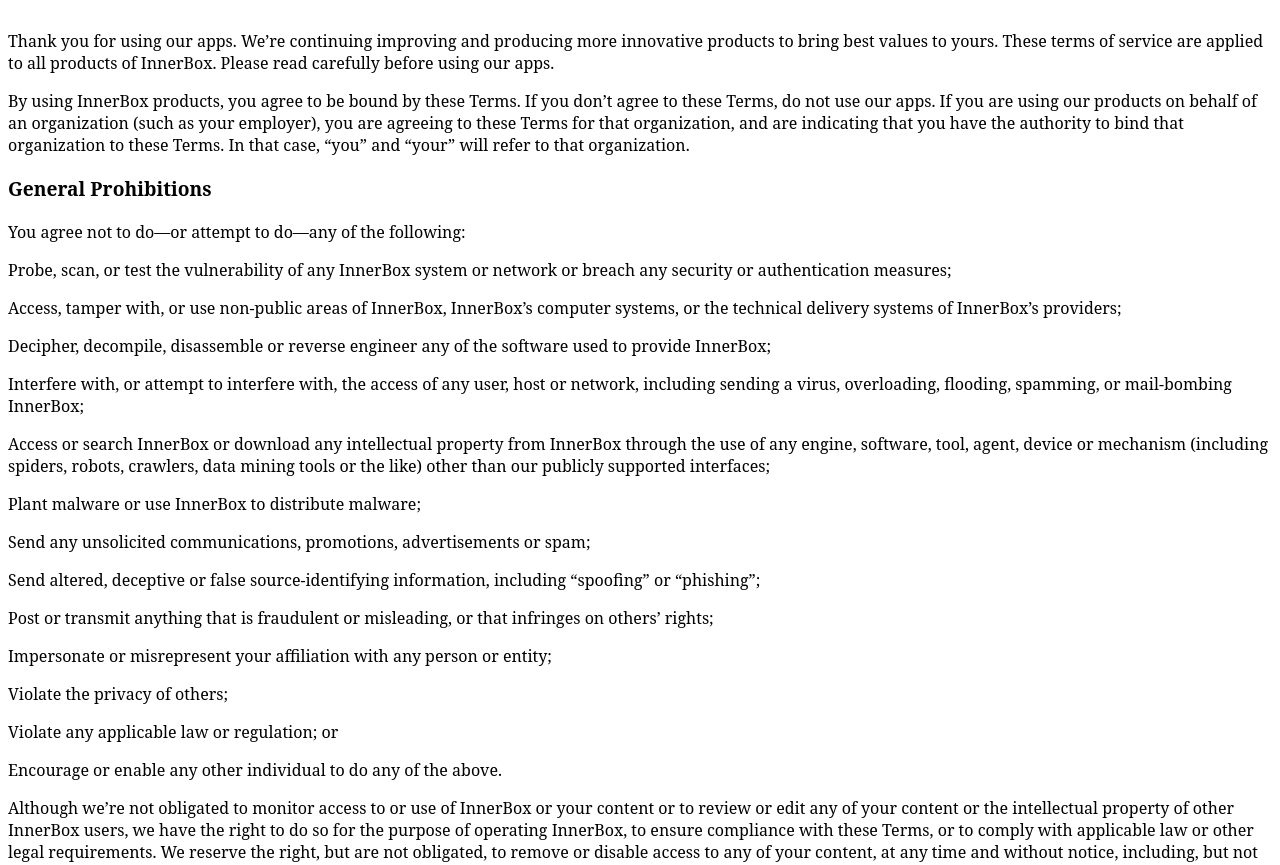
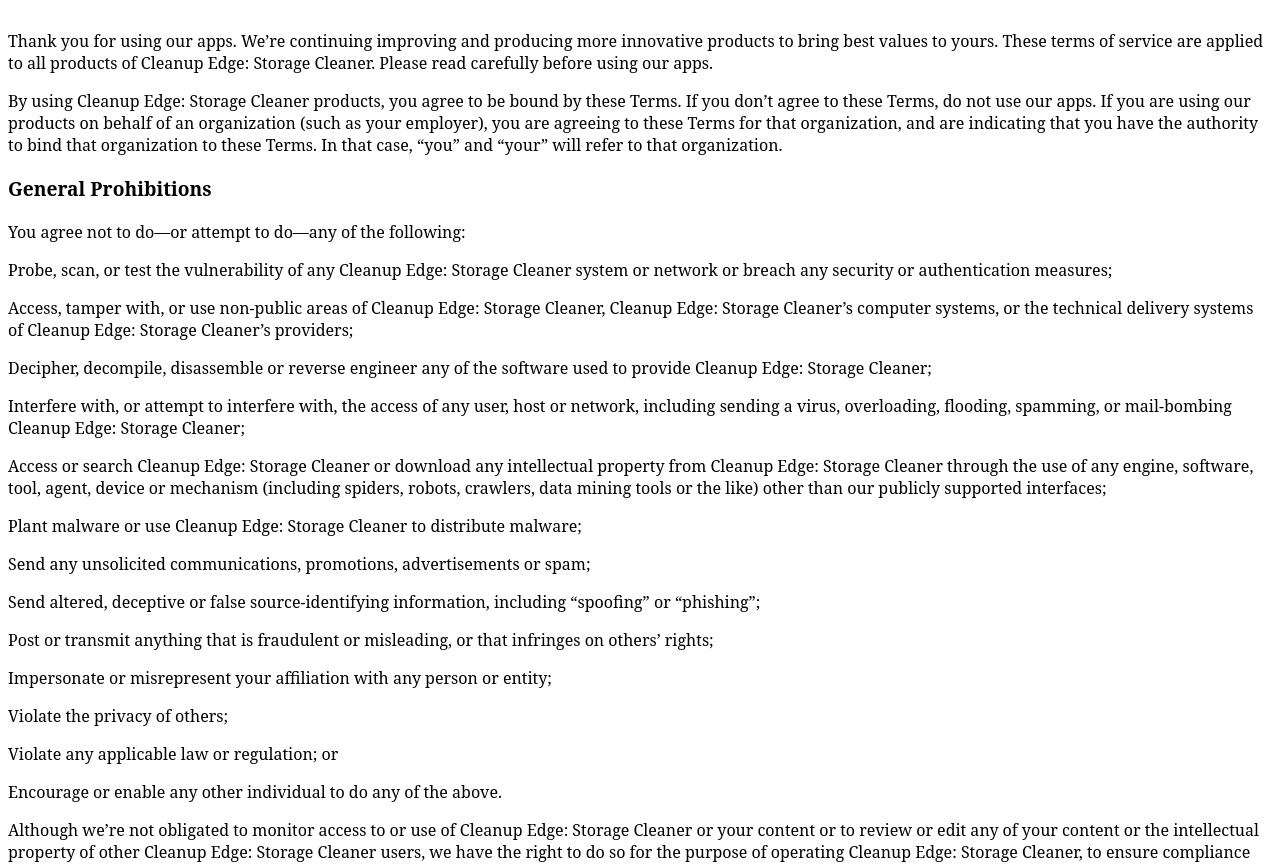
Before and after one commit to songjiang20218/072chenda, a plain HTML site: page tou/6745805144/index.html in a window 1280 px wide. Shown: the part 77-942 px from the top of the page. Drawn offline with Linux system fonts and the light colour scheme.

Commit message:
修改清理16应用名称

```diff
--- a/tou/6745805144/index.html
+++ b/tou/6745805144/index.html
@@ -10,20 +10,20 @@
 
 <body>
     <p style='font-weight:bold;font-size:200%;font-family:"San Francisco text","Serif";'>Terms of Use</p>
-    <p style='font-size:100%;font-family:"San Francisco text","Serif";'>Thank you for using our apps. We’re continuing improving and producing more innovative products to bring best values to yours. These terms of service are applied to all products of InnerBox. Please read carefully before using our
+    <p style='font-size:100%;font-family:"San Francisco text","Serif";'>Thank you for using our apps. We’re continuing improving and producing more innovative products to bring best values to yours. These terms of service are applied to all products of Cleanup Edge: Storage Cleaner. Please read carefully before using our
         apps.
     </p>
-    <p style='font-size:100%;font-family:"San Francisco text","Serif";'>By using InnerBox products, you agree to be bound by these Terms. If you don’t agree to these Terms, do not use our apps. If you are using our products on behalf of an organization (such as your employer), you are agreeing to these
+    <p style='font-size:100%;font-family:"San Francisco text","Serif";'>By using Cleanup Edge: Storage Cleaner products, you agree to be bound by these Terms. If you don’t agree to these Terms, do not use our apps. If you are using our products on behalf of an organization (such as your employer), you are agreeing to these
         Terms for that organization, and are indicating that you have the authority to bind that organization to these Terms. In that case, “you” and “your” will refer to that organization.</p>
     <p style='font-weight:bold;font-size:120%;font-family:"San Francisco text","Serif";'>General Prohibitions</p>
     <p style='font-size:100%;font-family:"San Francisco text","Serif";'>You agree not to do—or attempt to do—any of the following:</p>
-    <p style='font-size:100%;font-family:"San Francisco text","Serif";'>Probe, scan, or test the vulnerability of any InnerBox system or network or breach any security or authentication measures;</p>
-    <p style='font-size:100%;font-family:"San Francisco text","Serif";'>Access, tamper with, or use non-public areas of InnerBox, InnerBox’s computer systems, or the technical delivery systems of InnerBox’s providers;</p>
-    <p style='font-size:100%;font-family:"San Francisco text","Serif";'>Decipher, decompile, disassemble or reverse engineer any of the software used to provide InnerBox;</p>
-    <p style='font-size:100%;font-family:"San Francisco text","Serif";'>Interfere with, or attempt to interfere with, the access of any user, host or network, including sending a virus, overloading, flooding, spamming, or mail-bombing InnerBox;</p>
-    <p style='font-size:100%;font-family:"San Francisco text","Serif";'>Access or search InnerBox or download any intellectual property from InnerBox through the use of any engine, software, tool, agent, device or mechanism (including spiders, robots, crawlers, data mining tools
+    <p style='font-size:100%;font-family:"San Francisco text","Serif";'>Probe, scan, or test the vulnerability of any Cleanup Edge: Storage Cleaner system or network or breach any security or authentication measures;</p>
+    <p style='font-size:100%;font-family:"San Francisco text","Serif";'>Access, tamper with, or use non-public areas of Cleanup Edge: Storage Cleaner, Cleanup Edge: Storage Cleaner’s computer systems, or the technical delivery systems of Cleanup Edge: Storage Cleaner’s providers;</p>
+    <p style='font-size:100%;font-family:"San Francisco text","Serif";'>Decipher, decompile, disassemble or reverse engineer any of the software used to provide Cleanup Edge: Storage Cleaner;</p>
+    <p style='font-size:100%;font-family:"San Francisco text","Serif";'>Interfere with, or attempt to interfere with, the access of any user, host or network, including sending a virus, overloading, flooding, spamming, or mail-bombing Cleanup Edge: Storage Cleaner;</p>
+    <p style='font-size:100%;font-family:"San Francisco text","Serif";'>Access or search Cleanup Edge: Storage Cleaner or download any intellectual property from Cleanup Edge: Storage Cleaner through the use of any engine, software, tool, agent, device or mechanism (including spiders, robots, crawlers, data mining tools
         or the like) other than our publicly supported interfaces;</p>
-    <p style='font-size:100%;font-family:"San Francisco text","Serif";'>Plant malware or use InnerBox to distribute malware;</p>
+    <p style='font-size:100%;font-family:"San Francisco text","Serif";'>Plant malware or use Cleanup Edge: Storage Cleaner to distribute malware;</p>
     <p style='font-size:100%;font-family:"San Francisco text","Serif";'>Send any unsolicited communications, promotions, advertisements or spam;</p>
     <p style='font-size:100%;font-family:"San Francisco text","Serif";'>Send altered, deceptive or false source-identifying information, including “spoofing” or “phishing”;</p>
     <p style='font-size:100%;font-family:"San Francisco text","Serif";'>Post or transmit anything that is fraudulent or misleading, or that infringes on others’ rights;</p>
@@ -31,10 +31,10 @@
     <p style='font-size:100%;font-family:"San Francisco text","Serif";'>Violate the privacy of others;</p>
     <p style='font-size:100%;font-family:"San Francisco text","Serif";'>Violate any applicable law or regulation; or</p>
     <p style='font-size:100%;font-family:"San Francisco text","Serif";'>Encourage or enable any other individual to do any of the above.</p>
-    <p style='font-size:100%;font-family:"San Francisco text","Serif";'>Although we’re not obligated to monitor access to or use of InnerBox or your content or to review or edit any of your content or the intellectual property of other InnerBox users, we have the right to do so
-        for the purpose of operating InnerBox, to ensure compliance with these Terms, or to comply with applicable law or other legal requirements. We reserve the right, but are not obligated, to remove or disable access to any of
+    <p style='font-size:100%;font-family:"San Francisco text","Serif";'>Although we’re not obligated to monitor access to or use of Cleanup Edge: Storage Cleaner or your content or to review or edit any of your content or the intellectual property of other Cleanup Edge: Storage Cleaner users, we have the right to do so
+        for the purpose of operating Cleanup Edge: Storage Cleaner, to ensure compliance with these Terms, or to comply with applicable law or other legal requirements. We reserve the right, but are not obligated, to remove or disable access to any of
         your content, at any time and without notice, including, but not limited to, if we, at our sole discretion, consider any of your content to be objectionable or in violation of these Terms. We have the right to investigate violations of these Terms
-        or conduct that affects InnerBox. We may also consult and cooperate with law enforcement authorities to prosecute users who violate the law.</p>
+        or conduct that affects Cleanup Edge: Storage Cleaner. We may also consult and cooperate with law enforcement authorities to prosecute users who violate the law.</p>
     <p style='font-weight:bold;font-size:120%;font-family:"San Francisco text","Serif";'>Copyright Policy</p>
     <p style='font-size:100%;font-family:"San Francisco text","Serif";'>We respect copyright law and expect you to do the same. It’s our policy to terminate those accounts that repeatedly infringe or are believed to be repeatedly infringing the rights of copyright holders.</p>
     <span style='font-weight:bold;font-size:120%;font-family:"San Francisco text","Serif";'>Contact Us:<a style="word-break: break-all;"  href="https://www.chenda202410.link/hp/6745805144/">https://www.chenda202410.link/hp/6745805144/</a></span>
```
Also changed, not shown: hp/6745805144/index.html (+3 -3 lines), pp/6745805144/index.html (+2 -2 lines).
